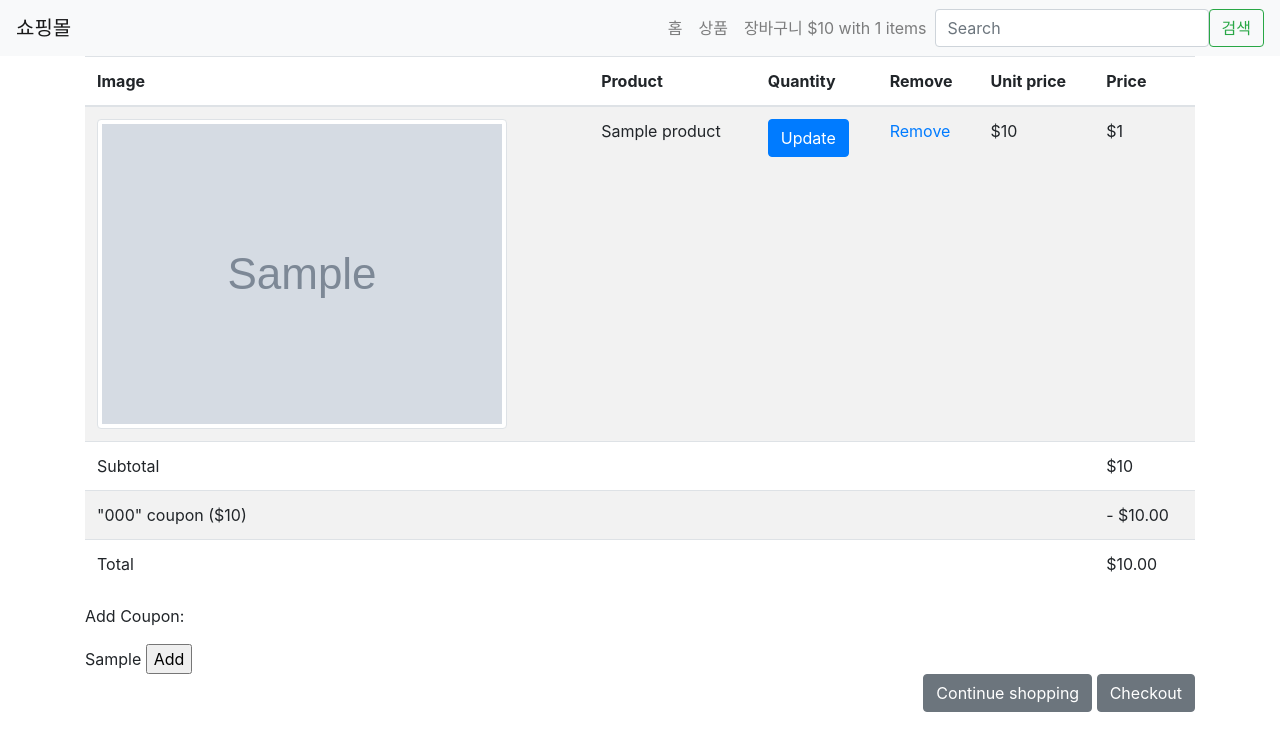
After one commit to MCprotein/online_shop, a Django app: template cart/templates/cart/detail.html in a window 1280 px wide. The commit adds this page. Shown: the top 751 px of the page. Run offline with Django 4.2, Linux system fonts and the light colour scheme; the template is opened without the code that fills it: most values are stand-ins (such as "Sample title", 1, 10 or a date in 2020); grey boxes marked "Sample" are stand-in pictures; some libraries are stand-ins or nearby versions.

Commit message:
장바구니

```diff
--- /dev/null
+++ b/cart/templates/cart/detail.html
@@ -0,0 +1,76 @@
+{% extends "base.html" %}
+{% load static %}
+
+{% block title %}
+    Shopping cart
+{% endblock %}
+
+{% block content %}
+    <table class="table table-striped">
+        <thead>
+            <tr>
+                <th scope="col">Image</th>
+                <th scope="col">Product</th>
+                <th scope="col">Quantity</th>
+                <th scope="col">Remove</th>
+                <th scope="col">Unit price</th>
+                <th scope="col">Price</th>
+            </tr>
+        </thead>
+        <tbody>
+        {% for item in cart %}
+            {% with product=item.product %}
+            <tr>
+                <th scope="row">
+                    <a href="{{ product.get_absolute_url }}">
+                        <img src="{{ product.image.url }}" class="img-thumbnail">
+                    </a>
+                </th>
+                <td>{{ product.name }}</td>
+                <td>
+                    <form action="{% url 'cart:product_add' product.id %}" method="post">
+                        {{ item.quantity_form.quantity }}
+                        {{ item.quantity_form.is_update }}
+                        <input type="submit" class="btn btn-primary" value="Update">
+                        {% csrf_token %}
+                    </form>
+                </td>
+                <td><a href="{% url 'cart:product_remove' product.id %}">Remove</a></td>
+                <td class="num">${{ item.price }}</td>
+                <td class="num">${{ item.total_price }}</td>
+            </tr>
+            {% endwith %}
+        {% endfor %}
+        {% if cart.coupon %}
+            <tr class="subtotal">
+                <td>Subtotal</td>
+                <td colspan="4"></td>
+                <td >${{ cart.get_product_total }}</td>
+            </tr>
+            <tr>
+                <td>"{{ cart.coupon.code }}" coupon (${{ cart.coupon.amount }})</td>
+                <td colspan="4"></td>
+                <td >- ${{ cart.get_discount_total|floatformat:"2" }}</td>
+            </tr>
+        {% endif %}
+        <tr class="total">
+            <td>Total</td>
+            <td colspan="4"></td>
+            <td class="num">${{ cart.get_total_price|floatformat:"2" }}</td>
+        </tr>
+        </tbody>
+    </table>
+    <p>
+        Add Coupon:
+    </p>
+    <form action='#' method="post">
+        {{ add_coupon }}
+        <input type="submit" value="Add">
+        {% csrf_token %}
+    </form>
+
+    <p class="text-right">
+        <a href="#" class="btn btn-secondary">Continue shopping</a>
+        <a href="#" class="btn btn-secondary">Checkout</a>
+    </p>
+{% endblock %}
--- a/config/s3media.py
+++ b/config/s3media.py
@@ -4,6 +4,6 @@ class MediaStorage(S3Boto3Storage):
     location = ""
     bucket_name = 'onlineshop-media-project'
     region_name = 'ap-northeast-2'
-    custom_domain = 's3.%s.amazonaws.com/%s' % (bucket_name, region_name)
+    custom_domain = '%s.s3.%s.amazonaws.com' % (bucket_name, region_name)
     file_overwrite = False
-    default_acl = 'public-read'
+    default_acl = None
--- a/config/settings.py
+++ b/config/settings.py
@@ -59,7 +59,8 @@ INSTALLED_APPS = [
     'allauth', # 소셜로그인 메인기능
     'allauth.account', #소셜로그인으로 가입한사람들 관리
     'allauth.socialaccount', #socialaccount 관리
-    'allauth.socialaccount.providers.naver'
+    'allauth.socialaccount.providers.naver',
+    'cart',
 ]
 
 MIDDLEWARE = [
@@ -180,3 +181,5 @@ STATICFILES_STORAGE = 'storages.backends.s3boto3.S3Boto3Storage'
 
 # media
 DEFAULT_FILE_STORAGE = 'config.s3media.MediaStorage'
+
+CART_ID = 'cart_items'
--- a/config/urls.py
+++ b/config/urls.py
@@ -19,5 +19,6 @@ from django.urls import path, include
 urlpatterns = [
     path('admin/', admin.site.urls),
     path('accounts/', include('allauth.urls')),
+    path('cart/', include('cart.urls')),
     path('', include('shop.urls')),
 ]
--- a/shop/templates/shop/list.html
+++ b/shop/templates/shop/list.html
@@ -5,7 +5,7 @@
     <div class="row">
         <div class="col-2">
             <div class="list-group">
-                <a href="/" class="list-group-item {% if not current_category %}active{% endif %}">All</a>
+                <a href="/" class="list-group-item {% if not current_category %}active{% endif %}">전체보기</a>
                 {% for c in categories %}
                     <a href="{{c.get_absolute_url}}" class="list-group-item {% if current_category.slug == c.slug %}active{% endif %}">{{c.name}}</a>
                 {% endfor %}
@@ -20,9 +20,7 @@
             {% for product in products %}
                 <div class="col-4">
                     <div class="card">
-                      {% if product.image %}
-                      <img class="cart-img-top" src="{{product.image.url}}" alt="상품 이미지">
-                      {% endif %}
+                      <img class="card-img-top" src="{{product.image.url}}" alt="상품 이미지">
                       <div class="card-body">
                         <h5 class="card-title">{{product.name}}</h5>
                         <p class="card-text">{{product.description}} <span class="badge badge-secondary">{{product.price}}</span></p>
--- a/shop/views.py
+++ b/shop/views.py
@@ -3,6 +3,7 @@ from django.shortcuts import render, get_object_or_404
 # Create your views here.
 
 from .models import *
+from cart.forms import AddProductForm
 
 def product_in_category(request, category_slug=None): # category_slug 기본값
     current_category = None
@@ -20,4 +21,5 @@ def product_in_category(request, category_slug=None): # category_slug 기본값
 
 def product_detail(request, id, product_slug=None):
     product = get_object_or_404(Product, id=id, slug=product_slug)
-    return render(request, 'shop/detail.html', {'product':product})
+    add_to_cart = AddProductForm(initial={'quantity': 1})
+    return render(request, 'shop/detail.html', {'product':product, 'add_to_cart':add_to_cart})
--- a/templates/base.html
+++ b/templates/base.html
@@ -3,9 +3,23 @@
 <head>
     <meta charset="UTF-8">
     <title>{% block title %}{% endblock %}</title>
-    <link href="https://cdn.jsdelivr.net/npm/bootstrap@5.1.3/dist/css/bootstrap.min.css" rel="stylesheet" integrity="sha384-1BmE4kWBq78iYhFldvKuhfTAU6auU8tT94WrHftjDbrCEXSU1oBoqyl2QvZ6jIW3" crossorigin="anonymous">
-    <script src="https://cdn.jsdelivr.net/npm/bootstrap@5.1.3/dist/js/bootstrap.bundle.min.js" integrity="sha384-ka7Sk0Gln4gmtz2MlQnikT1wXgYsOg+OMhuP+IlRH9sENBO0LRn5q+8nbTov4+1p" crossorigin="anonymous"></script>
-    <script src="https://code.jquery.com/jquery-3.6.0.min.js" crossorigin="anonymous"></script>
+    <link rel="stylesheet" href="https://stackpath.bootstrapcdn.com/bootstrap/4.1.3/css/bootstrap.min.css" integrity="sha384-MCw98/SFnGE8fJT3GXwEOngsV7Zt27NXFoaoApmYm81iuXoPkFOJwJ8ERdknLPMO" crossorigin="anonymous">
+
+    <!-- jquery slim 지우고 minified 추가 -->
+    <script
+            src="https://code.jquery.com/jquery-3.3.1.min.js"
+            crossorigin="anonymous">
+    </script>
+    <script
+            src="https://cdnjs.cloudflare.com/ajax/libs/popper.js/1.14.3/umd/popper.min.js"
+            integrity="sha384-ZMP7rVo3mIykV+2+9J3UJ46jBk0WLaUAdn689aCwoqbBJiSnjAK/l8WvCWPIPm49"
+            crossorigin="anonymous">
+    </script>
+    <script
+            rc="https://stackpath.bootstrapcdn.com/bootstrap/4.1.3/js/bootstrap.min.js"
+            integrity="sha384-ChfqqxuZUCnJSK3+MXmPNIyE6ZbWh2IMqE241rYiqJxyMiZ6OW/JmZQ5stwEULTy"
+            crossorigin="anonymous">
+    </script>
 
     {% block script %}
     {% endblock %}
@@ -16,26 +30,26 @@
 <body>
 
 <nav class="navbar navbar-expand-lg navbar-light bg-light">
-  <div class="container-fluid">
-    <a class="navbar-brand" href="#">쇼핑몰</a>
-    <button class="navbar-toggler" type="button" data-bs-toggle="collapse" data-bs-target="#navbarSupportedContent" aria-controls="navbarSupportedContent" aria-expanded="false" aria-label="Toggle navigation">
+    <a class="navbar-brand" href="/">쇼핑몰</a>
+    <button class="navbar-toggler" type="button" data-toggle="collapse" data-target="#navbarSupportedContent" aria-controls="navbarSupportedContent" aria-expanded="false" aria-label="Toggle navigation">
       <span class="navbar-toggler-icon"></span>
     </button>
-    <div class="collapse navbar-collapse" id="navbarSupportedContent">
+    <div class="collapse navbar-collapse justify-content-end" id="navbarSupportedContent">
       <ul class="navbar-nav justify-content-end">
         <li class="nav-item">
-          <a class="nav-link" aria-current="page" href="#">홈</a>
+          <a class="nav-link" aria-current="page" href="/">홈</a>
         </li>
         <li class="nav-item">
-          <a class="nav-link" href="#">상품</a>
+          <a class="nav-link" href="{% url 'shop:product_all' %}">상품</a>
         </li>
         <li class="nav-item">
-          <a class="nav-link" href="#">장바구니</a>
+          <a class="nav-link" href="{% url 'cart:detail' %}">장바구니
             {% if cart|length > 0 %}
                 ${{cart.get_product_total}} with {{cart|length}} items
             {% else %}
                 : Empty
             {% endif %}
+          </a>
         </li>
       </ul>
       <form class="d-flex">
```
Also changed, not shown: cart/cart.py (added, +57 -0 lines), cart/forms.py (added, +11 -0 lines), cart/urls.py (added, +10 -0 lines), cart/views.py (+33 -2 lines), shop/templates/shop/aaa.html (deleted, +0 -54 lines), shop/templates/shop/detail.html (+7 -3 lines), cart/templates/__init__.py (added), cart/templates/cart/__init__.py (added).
